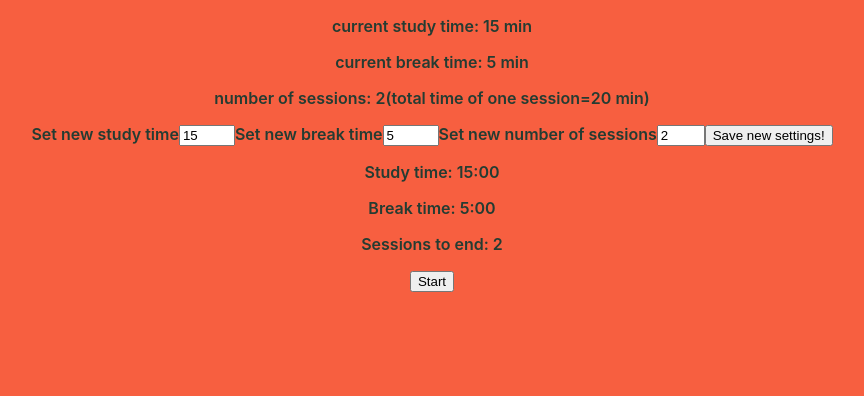
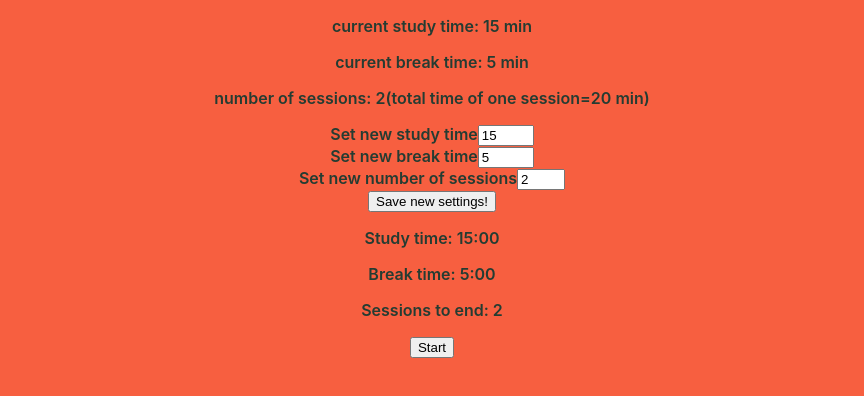
Before and after one commit to mb-dir/Pomodoro-Deluxe, a React (Create React App) app: page / in a window 1280 px wide. Shown: the top 396 px of the page, without its empty margins (208-1072 px from the left). Built offline with nearby package versions, Linux system fonts and the light colour scheme.

Commit message:
Change the component structure
Change HTML component structure a little bit - classNames to style those
elements, and extra divs(wrappers) for input+label to use flex to
position it easly

```diff
--- a/src/components/PomodoroSettings/PomodoroSettings.js
+++ b/src/components/PomodoroSettings/PomodoroSettings.js
@@ -23,9 +23,13 @@ function PomodoroSettings(defaultSettings) {
     defaultSettings.updateNumberOfSessions(+numberOfSessions);
   }
   return (
-    <form onSubmit={saveSettings} action="">
-      <label htmlFor="studyTime">Set new study time</label>
+    <form className="settings" onSubmit={saveSettings} action="">
+      <div className="settings__inputWrapper">
+        <label className="settings__label" htmlFor="studyTime">
+          Set new study time
+        </label>
         <input
+          className="settings__input"
           value={setting.studyTime}
           min={15}
           max={45}
@@ -35,9 +39,14 @@ function PomodoroSettings(defaultSettings) {
           id="studyTime"
           onChange={updateSettings}
         />
+      </div>
 
-      <label htmlFor="breakTime">Set new break time</label>
+      <div className="settings__inputWrapper">
+        <label className="settings__label" htmlFor="breakTime">
+          Set new break time
+        </label>
         <input
+          className="settings__input"
           value={setting.breakTime}
           min={5}
           max={15}
@@ -47,9 +56,14 @@ function PomodoroSettings(defaultSettings) {
           id="breakTime"
           onChange={updateSettings}
         />
+      </div>
 
-      <label htmlFor="numberOfSessions">Set new number of sessions</label>
+      <div className="settings__inputWrapper">
+        <label className="settings__label" htmlFor="numberOfSessions">
+          Set new number of sessions
+        </label>
         <input
+          className="settings__input"
           value={setting.numberOfSessions}
           min={1}
           max={5}
@@ -59,8 +73,12 @@ function PomodoroSettings(defaultSettings) {
           id="numberOfSessions"
           onChange={updateSettings}
         />
+      </div>
 
-      <button disabled={defaultSettings.isSessionActive}>
+      <button
+        className="settings__btn"
+        disabled={defaultSettings.isSessionActive}
+      >
         Save new settings!
       </button>
     </form>
```
Lines whose indentation alone changed are shown as unchanged.
